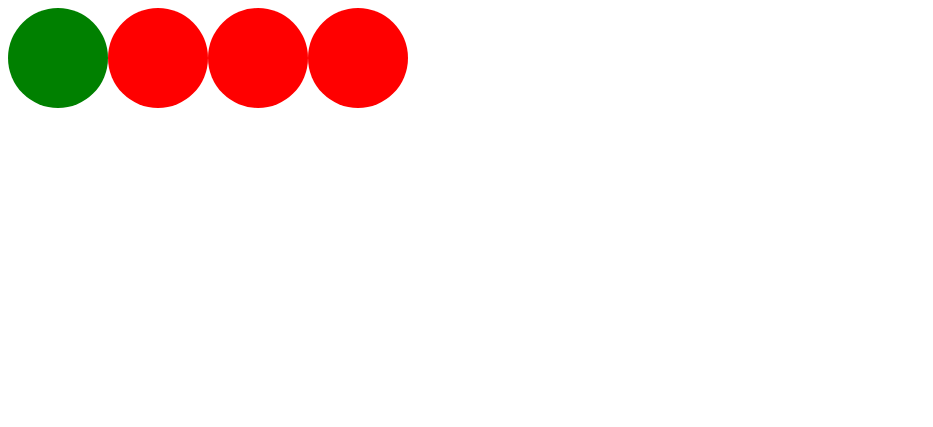
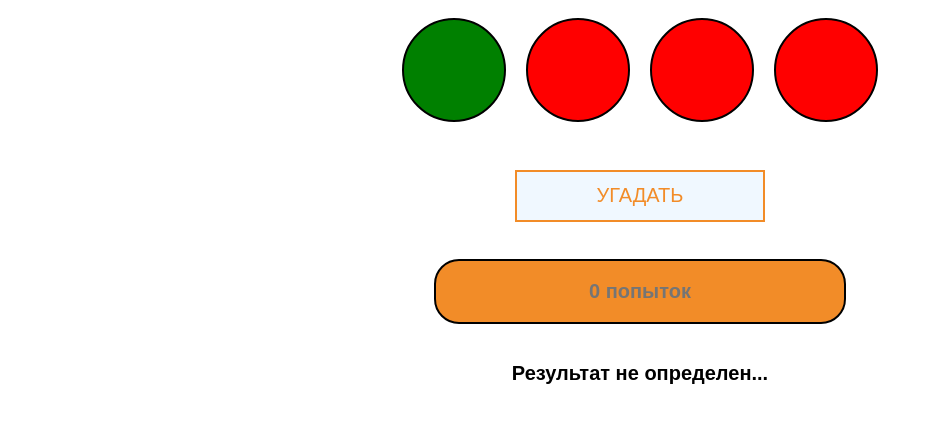
Before and after one commit to dak129/mastermind, a plain HTML site: page index.html in a window 1280 px wide. Shown: the whole page, without its empty margins (0-933 px from the left). Drawn offline with Linux system fonts and the light colour scheme.

Commit message:
Added output fields

```diff
--- a/index.html
+++ b/index.html
@@ -8,12 +8,17 @@
     <link rel="stylesheet" href="styles.css">
 </head>
 <body>
+<div id="main">
     <div id="circle-container">
         <div class="circle" id="circle0"></div>
         <div class="circle" id="circle1"></div>
         <div class="circle" id="circle2"></div>
         <div class="circle" id="circle3"></div>
     </div>
-    <script src="script.js"></script>
+    <button id="guesser">УГАДАТЬ</button>
+    <input type="text" id="counter" placeholder="0 попыток" readonly/>
+    <p id="answer">Результат не определен...</p>
+</div>
+<script src="script.js"></script>
 </body>
 </html>
--- a/styles.css
+++ b/styles.css
@@ -1,3 +1,18 @@
+:root {
+    --main-bg-color: #f28c28;
+    --light-bg-color: #ffac1c;
+    --dark-color: black;
+    --light-color: aliceblue;
+  }
+
+#main {
+    width: 100%;
+    display: flex;
+    flex-direction: column;
+    align-items: center;
+    font-family: Arial, Helvetica, sans-serif;
+}
+
 #circle-container {
     display: flex;
     flex-direction: row;
@@ -8,5 +23,46 @@
     width: 100px;
     height: 100px;
     border-radius: 50%;
+    border: var(--dark-color) 2px solid;
+    margin: 10px 10px;
     display: none;
 }
+
+#guesser {
+    width: 12.5em /* 200px */;
+    padding: 0.625em 0.625em  /* 10px 10px */;
+    margin: 1.875em 0/* 30px 0 */;
+    color: var(--main-bg-color);
+    border: var(--main-bg-color) 2px solid;
+    background-color: var(--light-color);
+    font-size: 1.25rem /* 20px */;
+    text-align: center;
+    cursor: pointer;
+}
+
+#guesser:hover {
+    color: var(--light-bg-color);
+    border: var(--light-bg-color) 2px solid;
+}
+
+#counter {
+    width: 18.5em /* 300px */;
+    padding: 0.9375em 0.9375em /* 15px 15px */;
+    background-color: var(--main-bg-color);
+    color: var(--dark-color);
+    border: var(--dark-color) 2px solid;
+    border-radius:  1.25em /* 20px */;
+    font-weight: bolder;
+    font-size: 1.25rem /* 20px */;
+    text-align: center;
+}
+
+#answer {
+    width: 18.5em /* 300px */;
+    padding: 0.9375em 0.9375em /* 15px 15px */;
+    border: none;
+    color: var(--dark-color);
+    font-weight: bolder;
+    font-size: 1.25rem /* 20px */;
+    text-align: center;
+}
```
